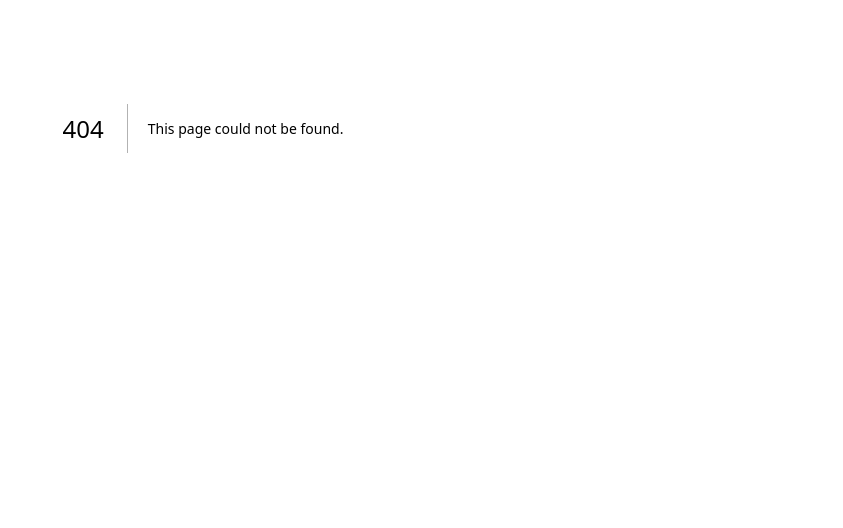
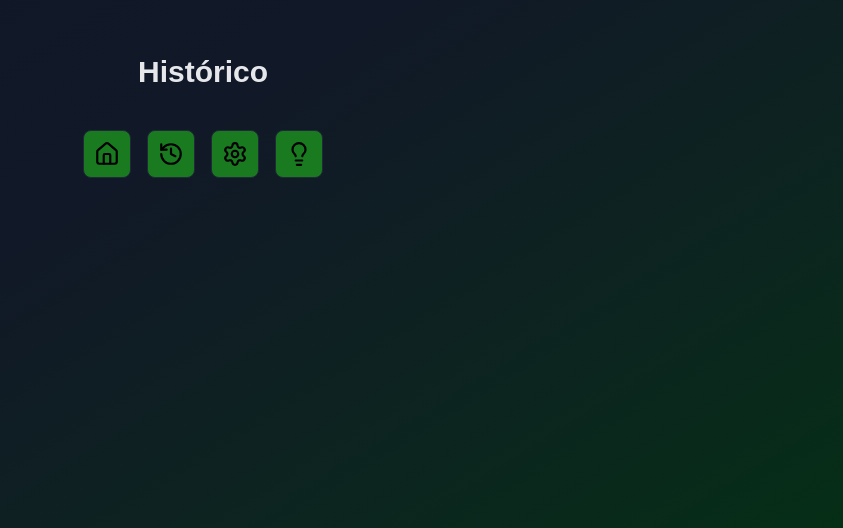
Before and after one commit to JohnSilva98/chronodoro, a Next.js app: page /history in a window 1280 px wide. Before the commit this address had no page. Shown: the part 272-800 px from the top of the page, without its empty margins (437-1280 px from the left). Built offline with nearby package versions, Linux system fonts and the light colour scheme.

Commit message:
createdHistoryPage

```diff
--- /dev/null
+++ b/app/history/page.jsx
@@ -0,0 +1,19 @@
+import MenuButton from '../components/MenuButton'
+
+const History = () => {
+  return (
+    <div className="flex items-center justify-center h-screen bg-gradient-to-br from-[#0f172a] via-[#111827] to-[#052e16]">
+
+     <div className="flex flex-col items-center">
+       <h1 className="text-[#e5e7eb] text-3xl font-bold mb-4">Histórico</h1>
+
+         {/* menu de botões */}
+         <MenuButton />
+
+     </div>
+
+   </div>
+  )
+}
+
+export default History
--- a/app/page.tsx
+++ b/app/page.tsx
@@ -1,6 +1,6 @@
 'use client'
 
-import {Timer, History, Lightbulb, Settings, House, CirclePlay, CircleStop} from 'lucide-react'
+import {Timer, CirclePlay, CircleStop} from 'lucide-react'
 import { useState } from 'react'
 import Toastify from 'toastify-js'
 import MenuButton from "./components/MenuButton";
```
